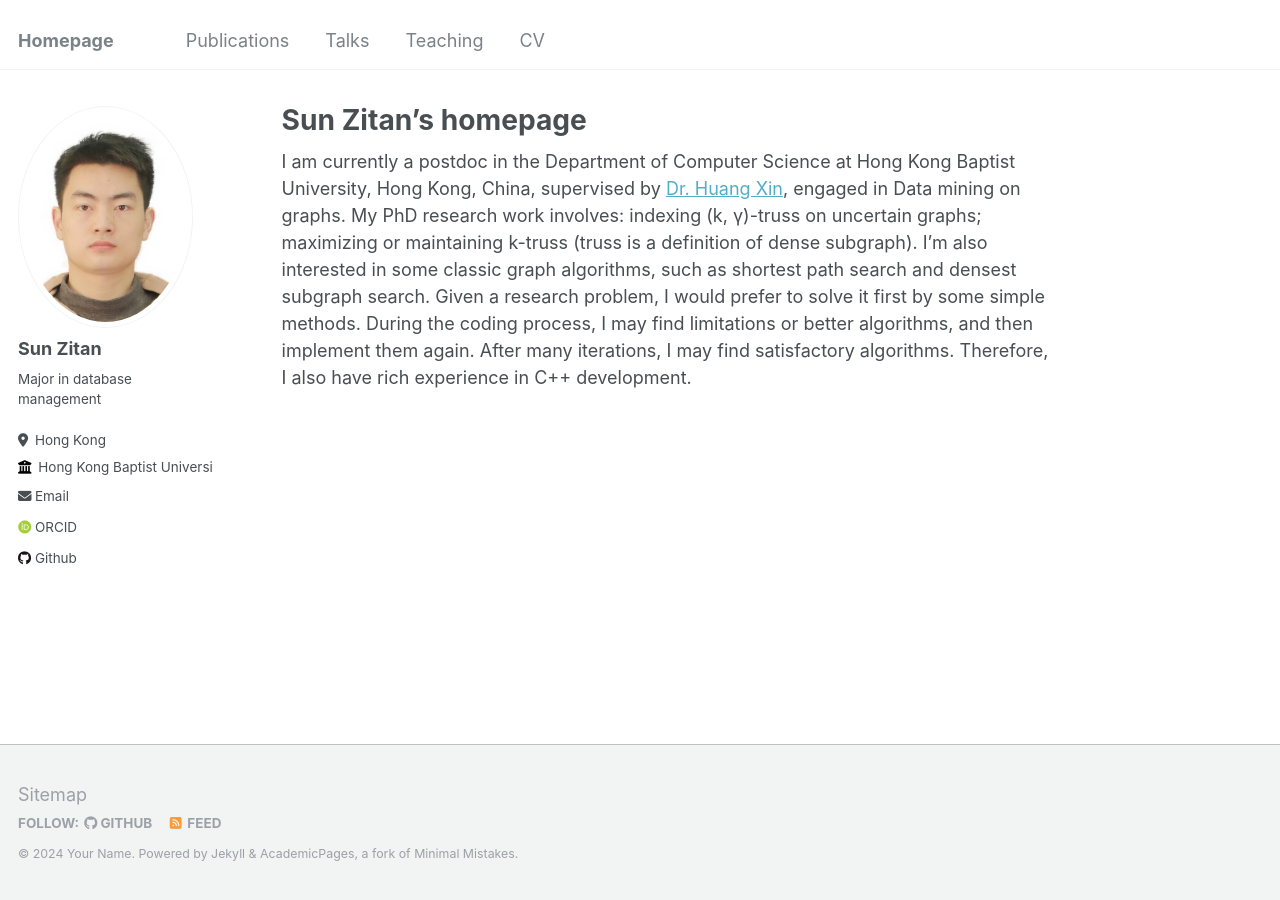
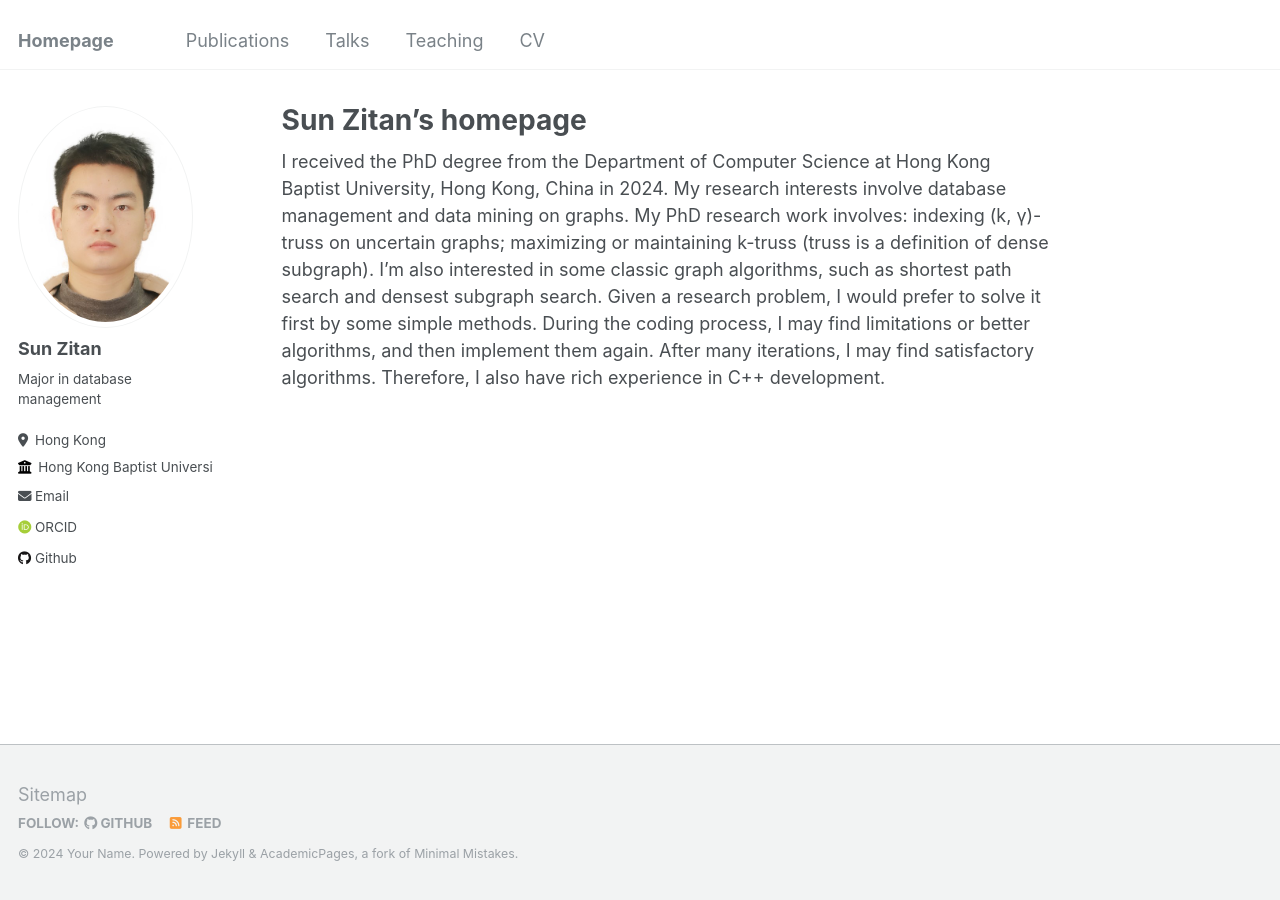
Before and after one commit to jinrdfh/HomePage, a Jekyll site: the page built from _pages/about.md, in a window 1280 px wide. Built offline with Jekyll 4.4.1, drawn with Linux system fonts in a browser that asks for light colours; some web fonts are replaced.

Commit message:
Update about.md

```diff
--- a/_pages/about.md
+++ b/_pages/about.md
@@ -7,7 +7,8 @@ redirect_from:
   - /about.html
 ---
 
-I am currently a postdoc in the Department of Computer Science at Hong Kong Baptist University, Hong Kong, China, supervised by [Dr. Huang Xin](https://www.comp.hkbu.edu.hk/~xinhuang), engaged in Data mining on graphs.
+I received the PhD degree from the Department of Computer Science at Hong Kong Baptist University, Hong Kong, China in 2024.
+My research interests involve database management and data mining on graphs.
 My PhD research work involves: indexing (k, &gamma;)-truss on uncertain graphs; maximizing or maintaining k-truss (truss is a definition of dense subgraph).
 I'm also interested in some classic graph algorithms, such as shortest path search and densest subgraph search.
 Given a research problem, I would prefer to solve it first by some simple methods.
```
